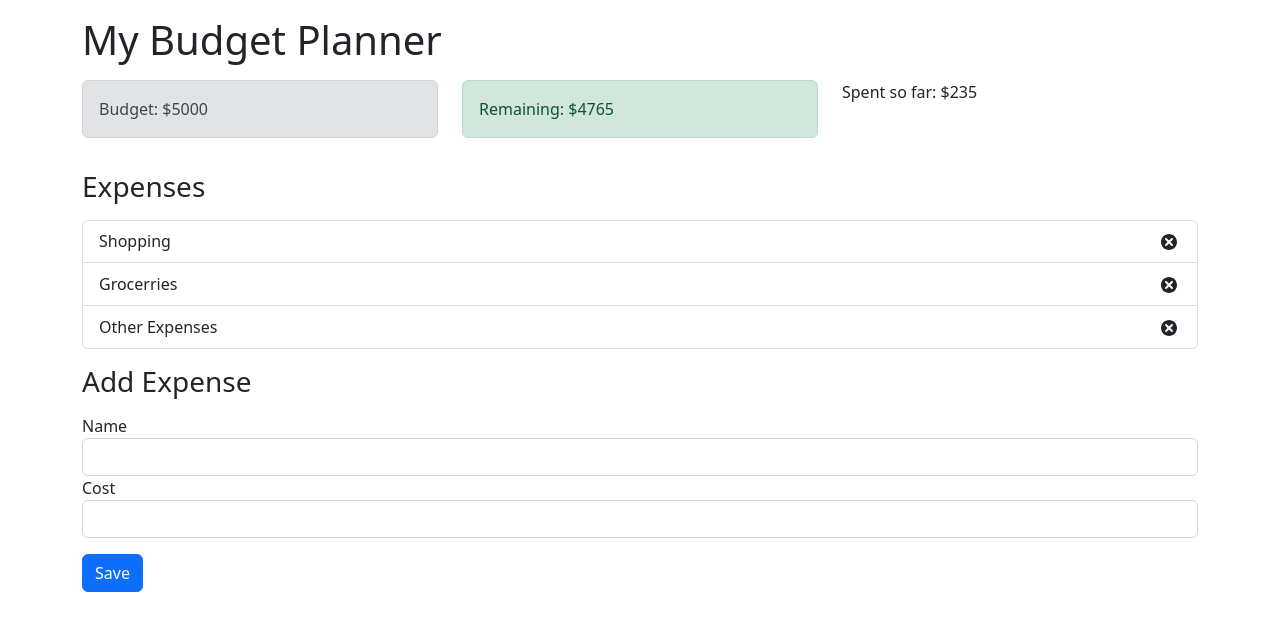
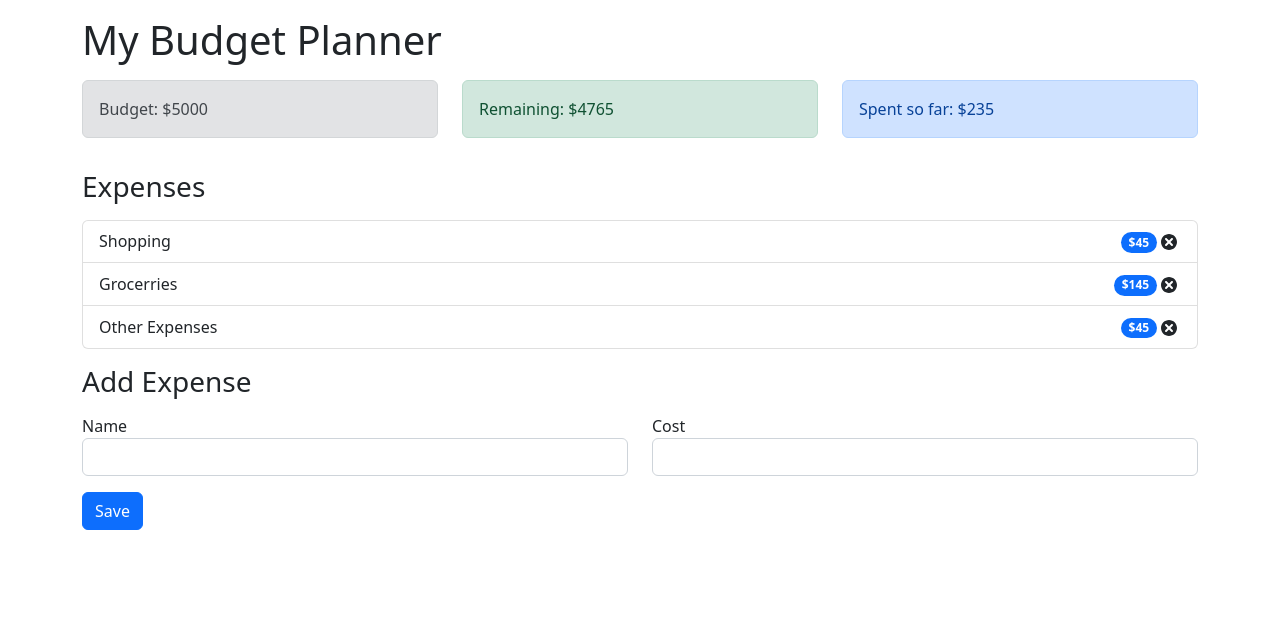
Before and after one commit to MayaOH2000/budget-tracker, a React (Create React App) app: page / in a window 1280 px wide. Shown: the top 630 px of the page. Built offline with nearby package versions, Linux system fonts and the light colour scheme.

Commit message:
Fix some styling issues

```diff
--- a/src/components/AddExpenseForm.js
+++ b/src/components/AddExpenseForm.js
@@ -29,6 +29,7 @@ const AddExpenseForm = () => {
 
     return (
         <form onSubmit={onSubmit}>
+        <div className='row'>
             <div className='col-sm'>
                 {/* Label for name */}
                 <label for='name'>Name</label>
@@ -47,6 +48,7 @@ const AddExpenseForm = () => {
                  onChange={(event) => setCost(event.target.value)}>
                  </input>
              </div>
+        </div>
              <div className='row'>
                 <div className='col-sm'>
                     {/* Button to submit form */}
--- a/src/components/ExpenseIteam.js
+++ b/src/components/ExpenseItem.js
@@ -2,7 +2,7 @@ import React, {useContext} from "react";
 import { TiDelete } from 'react-icons/ti';
 import { AppContext } from "../context/AppContext";
 
-const ExpenseIteam = (props) => {
+const ExpenseItem = (props) => {
 
     const {dispatch} = useContext(AppContext);
 
@@ -18,9 +18,8 @@ const ExpenseIteam = (props) => {
      <li className='list-group-item d-flex justify-content-between align-items-center'>
         {props.name}
         <div>
-            <span className='badge badge-primary badge-pill mr-3'>
-                ${props.cost}
-            </span>
+            <span className='badge rounded-pill bg-primary'>
+             ${props.cost}</span>
 
             {/* Display delete icon from the icon package  */}
             <TiDelete size='1.5em' onClick={handleDeleteExpenses}></TiDelete>
@@ -29,4 +28,4 @@ const ExpenseIteam = (props) => {
     );
 };
 
-export default ExpenseIteam;
+export default ExpenseItem;
--- a/src/components/ExpenseList.js
+++ b/src/components/ExpenseList.js
@@ -1,5 +1,5 @@
 import React, {useContext} from 'react';
-import ExpenseIteam from './ExpenseIteam';
+import ExpenseItem from './ExpenseItem';
 import { AppContext } from '../context/AppContext';
 
 const ExpenseList = () => {
@@ -12,7 +12,8 @@ const ExpenseList = () => {
     return (
         <ul className='list-group'>
             {expenses.map((expense) =>
-            (<ExpenseIteam id={expense.id}
+            (<ExpenseItem
+                id={expense.id}
                 name={expense.name}
                 cost={expense.cost} />))}
         </ul>
--- a/src/components/ExpenseTotal.js
+++ b/src/components/ExpenseTotal.js
@@ -8,7 +8,7 @@ const ExpenseTotal = () => {
     const totalExpenses = expenses.reduce((total,item) =>
         {return (total += item.cost);}, 0);
 
-    return ( <div className='alert-primary'>
+    return ( <div className='alert alert-primary'>
         <span>Spent so far: ${totalExpenses}</span>
     </div>
 
```
